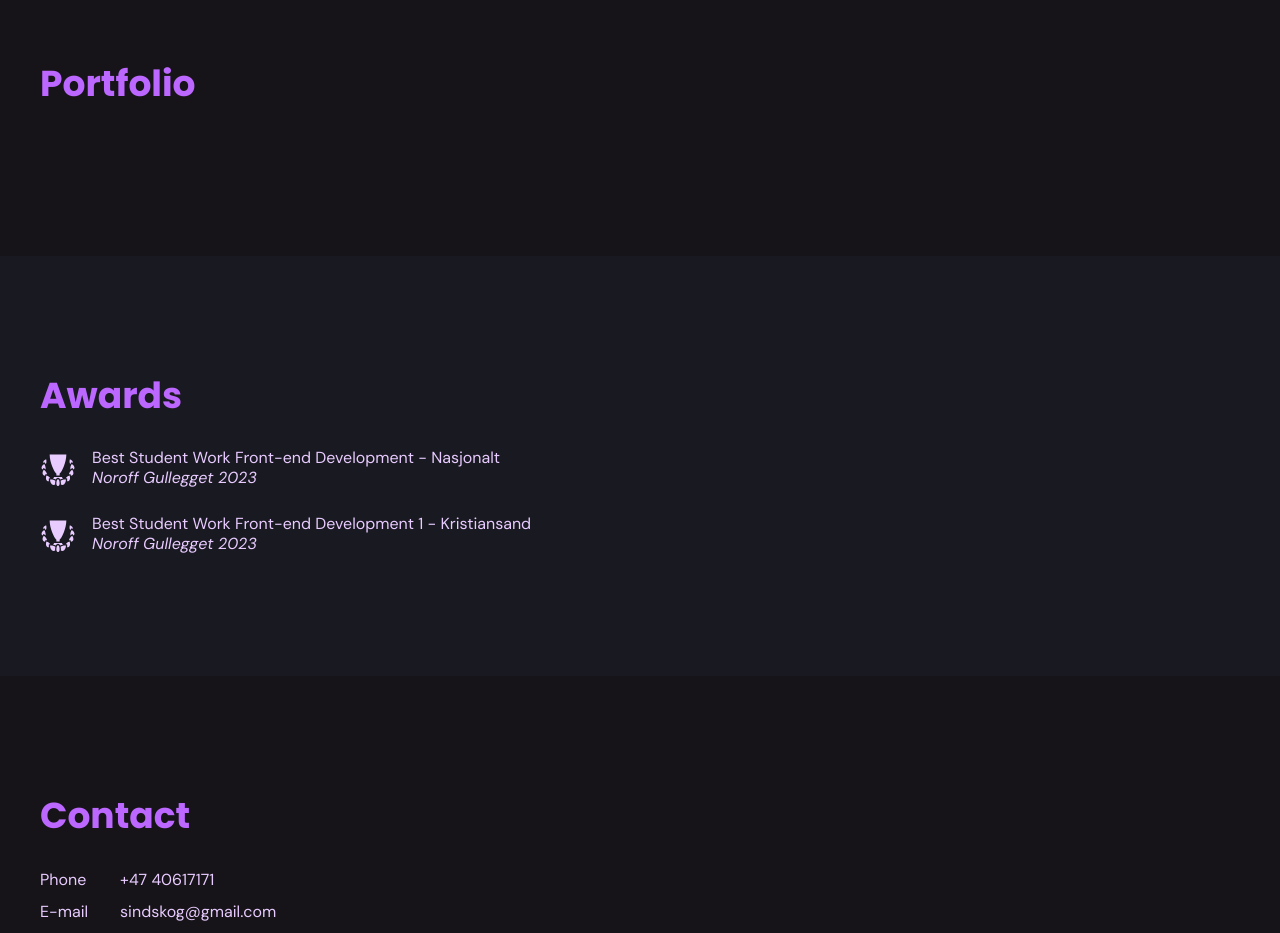
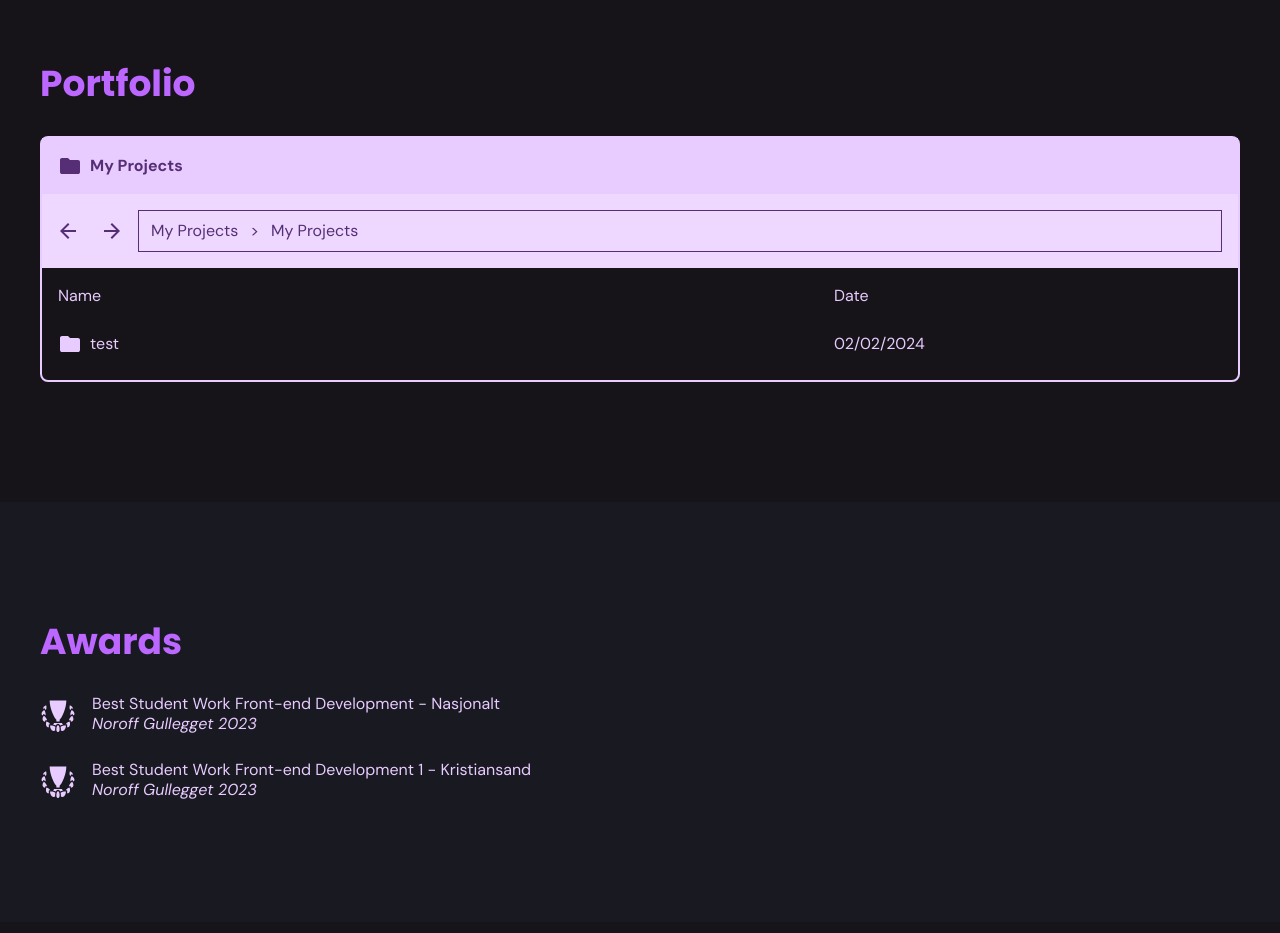
Before and after one commit to sindrebenjamin/portfolio, a React (Vite) app: page / in a window 1280 px wide. Shown: the part 880-1813 px from the top of the page. Built offline with nearby package versions, Linux system fonts and the light colour scheme; what tailwind-fluid-typography would draw is missing.

Commit message:
Implement UI for desktop portfolio

```diff
--- a/src/App.jsx
+++ b/src/App.jsx
@@ -1,7 +1,7 @@
 import { useState } from "react";
 import Modal from "./components/Modal";
 import "./App.css";
-import MobilePortFolio from "./components/MobilePortfolio";
+import MobilePortfolio from "./components/MobilePortfolio";
 import Header from "./components/Header";
 import Section from "./components/Section";
 import PortfolioImage from "./components/PortfolioImage";
@@ -9,6 +9,7 @@ import StyledH2 from "./components/StyledH2";
 import Award from "./components/Award";
 import SocialGitHub from "./components/SocialGitHub";
 import SocialLinkedIn from "./components/SocialLinkedIn";
+import DesktopPortfolio from "./components/DesktopPortfolio";
 
 function App() {
   const [count, setCount] = useState(0);
@@ -52,7 +53,8 @@ function App() {
       </Section>
       <Section className="bg-main-950">
         <StyledH2 id="portfolio">Portfolio</StyledH2>
-        <MobilePortFolio />
+        <MobilePortfolio />
+        <DesktopPortfolio />
       </Section>
       <Section>
         <StyledH2 id="awards">Awards</StyledH2>
--- /dev/null
+++ b/src/components/AddressButton.jsx
@@ -0,0 +1,9 @@
+const AddressButton = ({ children }) => {
+  return (
+    <button className="px-3 py-2 hover:bg-main-550 rounded hover:bg-opacity-20 transition-colors duration-200">
+      {children}
+    </button>
+  );
+};
+
+export default AddressButton;
--- /dev/null
+++ b/src/components/ArrowButton.jsx
@@ -0,0 +1,15 @@
+import ArrowLeft from "./icons/ArrowLeft";
+import ArrowRight from "./icons/ArrowRight";
+
+const ArrowButton = ({ direction, onClick }) => {
+  return (
+    <button
+      onClick={onClick}
+      className="px-1 py-0.5 hover:bg-main-550 rounded hover:bg-opacity-20 transition-colors duration-200"
+    >
+      {direction === "left" ? <ArrowLeft /> : <ArrowRight />}
+    </button>
+  );
+};
+
+export default ArrowButton;
--- /dev/null
+++ b/src/components/DesktopItemButton.jsx
@@ -0,0 +1,18 @@
+import Folder from "./icons/Folder";
+
+const DesktopItemButton = ({ name, date }) => {
+  return (
+    <button className="py-2 w-full hover:bg-main-50 hover:bg-opacity-20 rounded">
+      <div className="grid grid-cols-3 w-full">
+        <div className="flex items-center gap-2 col-span-2 text-left">
+          <Folder />
+          <p>{name}</p>
+        </div>
+
+        <p className="col-span-1 text-left">{date}</p>
+      </div>
+    </button>
+  );
+};
+
+export default DesktopItemButton;
--- /dev/null
+++ b/src/components/DesktopPortfolio.jsx
@@ -0,0 +1,40 @@
+import AddressButton from "./AddressButton";
+import ArrowButton from "./ArrowButton";
+import DesktopItemButton from "./DesktopItemButton";
+import Folder from "./icons/Folder";
+
+const DesktopPortfolio = () => {
+  return (
+    <div className="hidden md:block border-2 border-main-100 rounded-lg">
+      {/* Topbar */}
+      <div className="flex items-center gap-2 w-full p-4 bg-main-100">
+        <Folder color="#562e76" />
+        <p className="text-main-600 font-bold">My Projects</p>
+      </div>
+      {/* Addressfield */}
+      <div className="bg-main-50 flex items-center justify-between pt-4 pr-4 pb-4 pl-[10px] gap-[10px]">
+        {/* Buttons */}
+        <div className="flex gap-3">
+          <ArrowButton direction="left" />
+          <ArrowButton direction="right" />
+        </div>
+        {/* Location */}
+        <div className="flex items-center text-main-600 border border-main-600 w-full">
+          <AddressButton>My Projects</AddressButton>
+          <p className="select-none">{">"}</p>
+          <AddressButton>My Projects</AddressButton>
+        </div>
+      </div>
+      {/* Browser */}
+      <div className="p-4">
+        <div className="grid grid-cols-3 mb-4">
+          <p className="col-span-2">Name</p>
+          <p className="col-span-1">Date</p>
+        </div>
+        <DesktopItemButton name="test" date="02/02/2024" />
+      </div>
+    </div>
+  );
+};
+
+export default DesktopPortfolio;
--- /dev/null
+++ b/src/store/usePortfolioStore.jsx
@@ -0,0 +1,6 @@
+import { create } from "zustand";
+
+export const usePortfolioStore = create((set) => ({
+  selectedProject: 0,
+  updateProject: (newProject) => set({ selectedProject: newProject }),
+}));
```
